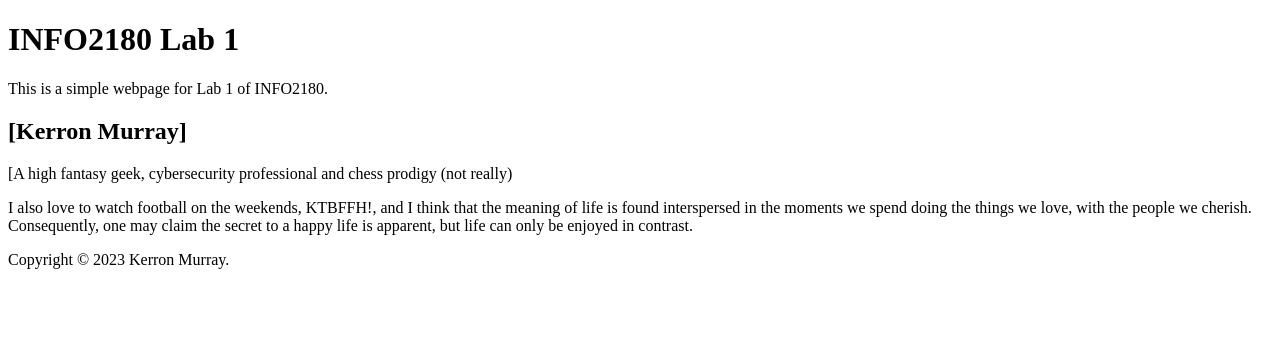
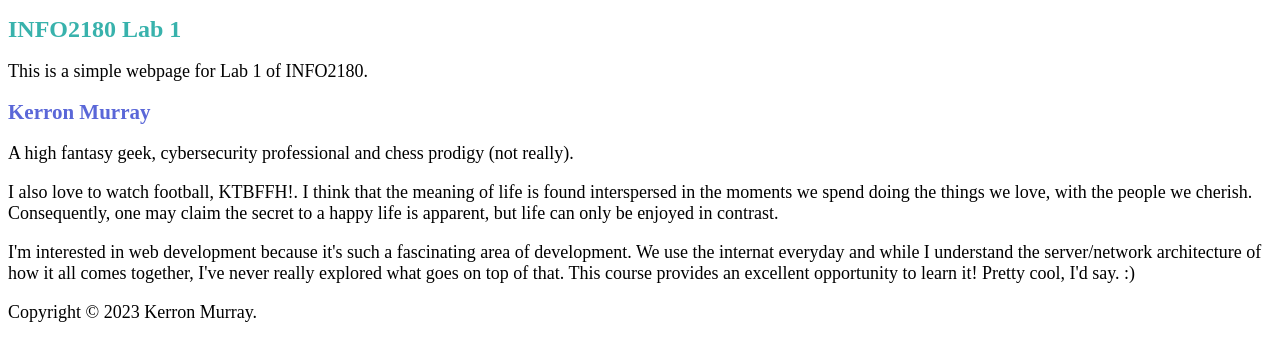
Before and after one commit to phantxsma/info2180-lab1, a plain HTML site: page index.html in a window 1280 px wide. Drawn offline with Linux system fonts and the light colour scheme.

Commit message:
Added style sheet and updated html

```diff
--- a/index.html
+++ b/index.html
@@ -4,6 +4,7 @@
 	<meta charset="UTF-8">
 	<meta name="viewport" content="width=device-width, initial-scale=1.0">
 	<meta http-equiv="X-UA-Compatible" content="ie=edge">
+	<link rel="stylesheet" type="text/css" href="styles.css">
 	<title>INFO2180 Lab 1</title>
 </head>
 <body>
@@ -12,12 +13,13 @@
 		<p>This is a simple webpage for Lab 1 of INFO2180.</p>
 	</header>
 	<main>
-		<h2>[Kerron Murray]</h2>
-		<p>[A high fantasy geek, cybersecurity professional and chess prodigy (not really)</p>
-		<p>I also love to watch football on the weekends, KTBFFH!, and I think that the meaning of life is found interspersed in the moments we spend doing the things we love, with the people we cherish. <br>
+		<h2>Kerron Murray</h2>
+		<p>A high fantasy geek, cybersecurity professional and chess prodigy (not really).</p>
+		<p>I also love to watch football, KTBFFH!. I think that the meaning of life is found interspersed in the moments we spend doing the things we love, with the people we cherish. <br>
 
 		Consequently, one may claim the secret to a happy life is apparent, but life can only be enjoyed in contrast.
 		</p>
+		<p> I'm interested in web development because it's such a fascinating area of development. We use the internat everyday and while I understand the server/network architecture of how it all comes together, I've never really explored what goes on top of that. This course provides an excellent opportunity to learn it! Pretty cool, I'd say. :) </p>
 	</main>
 	<footer>
 		<p>Copyright &copy; 2023 Kerron Murray.</p>
--- /dev/null
+++ b/styles.css
@@ -0,0 +1,13 @@
+h1 {
+	color: #38B2AC;
+	font-size: 24px;
+}
+
+h2 {
+	color: #5A67D8;
+	font-size: 21px;
+}
+
+p {
+	font-size: 18px;
+}
```
